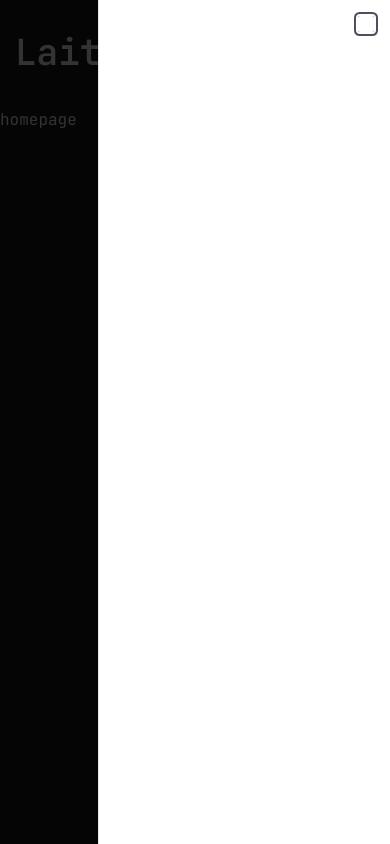
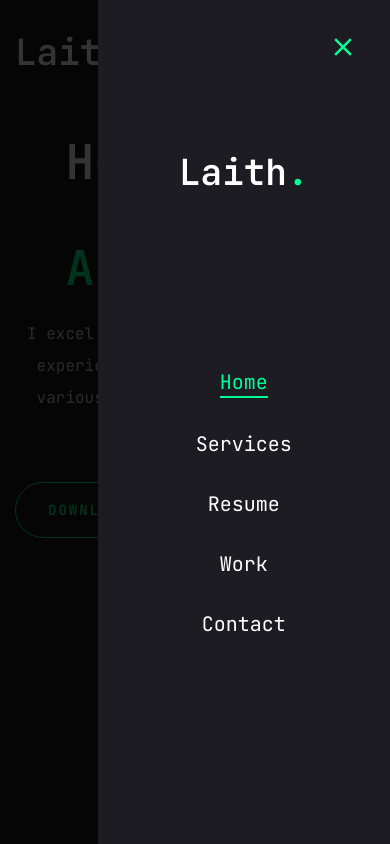
Before and after one commit to Laith-AboShamat/Portfolio, a Next.js app: page / in a window 390 px wide. Both pictures are taken after a click on the button 359 px from the left and 52 px from the top of the page. Built offline with nearby package versions, Linux system fonts and the light colour scheme.

Commit message:
Mobile view nav bar

```diff
--- a/app/globals.css
+++ b/app/globals.css
@@ -6,4 +6,13 @@
   body {
     @apply font-primary bg-primary text-white leading-loose;
   }
+  .h1{
+    @apply text-[48px] xl:text-[80px] leading-[1.1] font-semibold;
+  }
+  .h2{
+    @apply text-[36px] xl:text-[48px] leading-[1.1] font-semibold;
+  }
+  .h3{
+    @apply text-[20px] xl:text-[24px] leading-[1.1] font-semibold;
+  }
 }
--- a/app/page.jsx
+++ b/app/page.jsx
@@ -1,9 +1,40 @@
-import Image from "next/image";
+import { Button } from "@/components/ui/button";
+import {FiDownload} from 'react-icons/fi';
 
-export default function Home() {
+const Home = () => {
   return (
-    <main>
-      homepage
-    </main>
+    <section className="h-full">
+      <div className="container mx-auto h-full">
+        <div className="flex flex-col xl:flex-row items-center justify-between xl:pt-8 xl:pb-24">
+          <div className="text-center xl:text-left ">
+            <span className="text-center">
+              Software Developer
+            </span>
+            <h1 className="h1 mb-6 ">
+              Hello I'm <br/> <span className="text-accent">Laith AboShamat</span>
+            </h1>
+            <p className="max-w-[500px] mb-9 text-white/80 ">
+              I excel at crafting elegant digital experiences and iam proficient in various programming languages and technologies.
+            </p>
+            <div>
+              <Button
+               variant="outline"
+               size="lg"
+               className="uppercase flex items-center gap-2"
+              >
+                <span>
+                  Download CV
+                </span>
+                  <FiDownload className="text-xl" />
+              </Button>
+              <div>Socials</div>
+            </div>
+          </div>
+          <div>Photo</div>
+        </div>
+      </div>
+    </section>
   );
 }
+
+export default Home;
--- a/components/MobileNav.jsx
+++ b/components/MobileNav.jsx
@@ -36,9 +36,23 @@
             <CiMenuFries className="text-[32px] text-accent" />
         </SheetTrigger>
         <SheetContent className="flex flex-col">
-            <div>
-                logo
+            <div className='mt-32 mb-40 text-center text-2xl'>
+                <Link href={"/"}>
+                <h1 className='text-4xl font-semibold'>
+                    Laith<span className='text-accent'>.</span>
+                </h1>
+                </Link>
             </div>
+            <nav className='flex flex-col justify-center items-center gap-8'>
+                {links.map((link, index)=>{
+                    return(
+                    <Link href={link.path} key={index} className={`${link.path === pathname && "text-accent border-b-2 border-accent" } text-xl capitalize hover:text-accent transition-all`}>
+                        {link.name}
+                    </Link>
+                    )
+                })
+            }
+            </nav>
         </SheetContent>
     </Sheet>
   )
--- a/components/ui/button.jsx
+++ b/components/ui/button.jsx
@@ -5,25 +5,18 @@
 import { cn } from "@/lib/utils"
 
 const buttonVariants = cva(
-  "inline-flex items-center justify-center whitespace-nowrap rounded-md text-sm font-medium ring-offset-white transition-colors focus-visible:outline-none focus-visible:ring-2 focus-visible:ring-slate-950 focus-visible:ring-offset-2 disabled:pointer-events-none disabled:opacity-50 dark:ring-offset-slate-950 dark:focus-visible:ring-slate-300",
+  "inline-flex items-center justify-center whitespace-nowrap rounded-full text-base font-semibold ring-offset-white transition-colors",
   {
     variants: {
       variant: {
-        default: "bg-slate-900 text-slate-50 hover:bg-slate-900/90 dark:bg-slate-50 dark:text-slate-900 dark:hover:bg-slate-50/90",
-        destructive:
-          "bg-red-500 text-slate-50 hover:bg-red-500/90 dark:bg-red-900 dark:text-slate-50 dark:hover:bg-red-900/90",
-        outline:
-          "border border-slate-200 bg-white hover:bg-slate-100 hover:text-slate-900 dark:border-slate-800 dark:bg-slate-950 dark:hover:bg-slate-800 dark:hover:text-slate-50",
-        secondary:
-          "bg-slate-100 text-slate-900 hover:bg-slate-100/80 dark:bg-slate-800 dark:text-slate-50 dark:hover:bg-slate-800/80",
-        ghost: "hover:bg-slate-100 hover:text-slate-900 dark:hover:bg-slate-800 dark:hover:text-slate-50",
-        link: "text-slate-900 underline-offset-4 hover:underline dark:text-slate-50",
+        default: "bg-accent text-primary hover:bg-accent-hover",
+        primary: "bg-primary text-white",
+        outline: 'border border-accent bg-transparent text-accent hover:bg-accent hover:text-primary',
       },
       size: {
-        default: "h-10 px-4 py-2",
-        sm: "h-9 rounded-md px-3",
-        lg: "h-11 rounded-md px-8",
-        icon: "h-10 w-10",
+        default: "h-[44px] px-6",
+        sm: "h-[48px] px-6",
+        lg: "h-[56px] px-8 text-sm uppercase tracking-[2px]",
       },
     },
     defaultVariants: {
--- a/components/ui/sheet.jsx
+++ b/components/ui/sheet.jsx
@@ -2,9 +2,9 @@
 import * as React from "react"
 import * as SheetPrimitive from "@radix-ui/react-dialog"
 import { cva } from "class-variance-authority";
-import { X } from "lucide-react"
+import { cn } from "@/lib/utils"
 
-import { cn } from "@/lib/utils"
+import {IoMdClose} from 'react-icons/io';
 
 const Sheet = SheetPrimitive.Root
 
@@ -26,7 +26,7 @@
 SheetOverlay.displayName = SheetPrimitive.Overlay.displayName
 
 const sheetVariants = cva(
-  "fixed z-50 gap-4 bg-white p-6 shadow-lg transition ease-in-out data-[state=open]:animate-in data-[state=closed]:animate-out data-[state=closed]:duration-300 data-[state=open]:duration-500 dark:bg-slate-950",
+  "fixed z-50 gap-4 bg-primary p-6 shadow-lg transition ease-in-out data-[state=open]:animate-in data-[state=closed]:animate-out data-[state=closed]:duration-300 data-[state=open]:duration-500 dark:bg-slate-950",
   {
     variants: {
       side: {
@@ -35,7 +35,7 @@
           "inset-x-0 bottom-0 border-t data-[state=closed]:slide-out-to-bottom data-[state=open]:slide-in-from-bottom",
         left: "inset-y-0 left-0 h-full w-3/4 border-r data-[state=closed]:slide-out-to-left data-[state=open]:slide-in-from-left sm:max-w-sm",
         right:
-          "inset-y-0 right-0 h-full w-3/4  border-l data-[state=closed]:slide-out-to-right data-[state=open]:slide-in-from-right sm:max-w-sm",
+          "inset-y-0 right-0 h-full w-3/4 data-[state=closed]:slide-out-to-right data-[state=open]:slide-in-from-right sm:max-w-sm",
       },
     },
     defaultVariants: {
@@ -50,8 +50,8 @@
     <SheetPrimitive.Content ref={ref} className={cn(sheetVariants({ side }), className)} {...props}>
       {children}
       <SheetPrimitive.Close
-        className="absolute right-4 top-4 rounded-sm opacity-70 ring-offset-white transition-opacity hover:opacity-100 focus:outline-none focus:ring-2 focus:ring-slate-950 focus:ring-offset-2 disabled:pointer-events-none data-[state=open]:bg-slate-100 dark:ring-offset-slate-950 dark:focus:ring-slate-300 dark:data-[state=open]:bg-slate-800">
-        <X className="h-4 w-4" />
+        className="absolute right-8 top-8 transition-opacity outline-none">
+        <IoMdClose className="text-accent text-3xl" />
         <span className="sr-only">Close</span>
       </SheetPrimitive.Close>
     </SheetPrimitive.Content>
```
